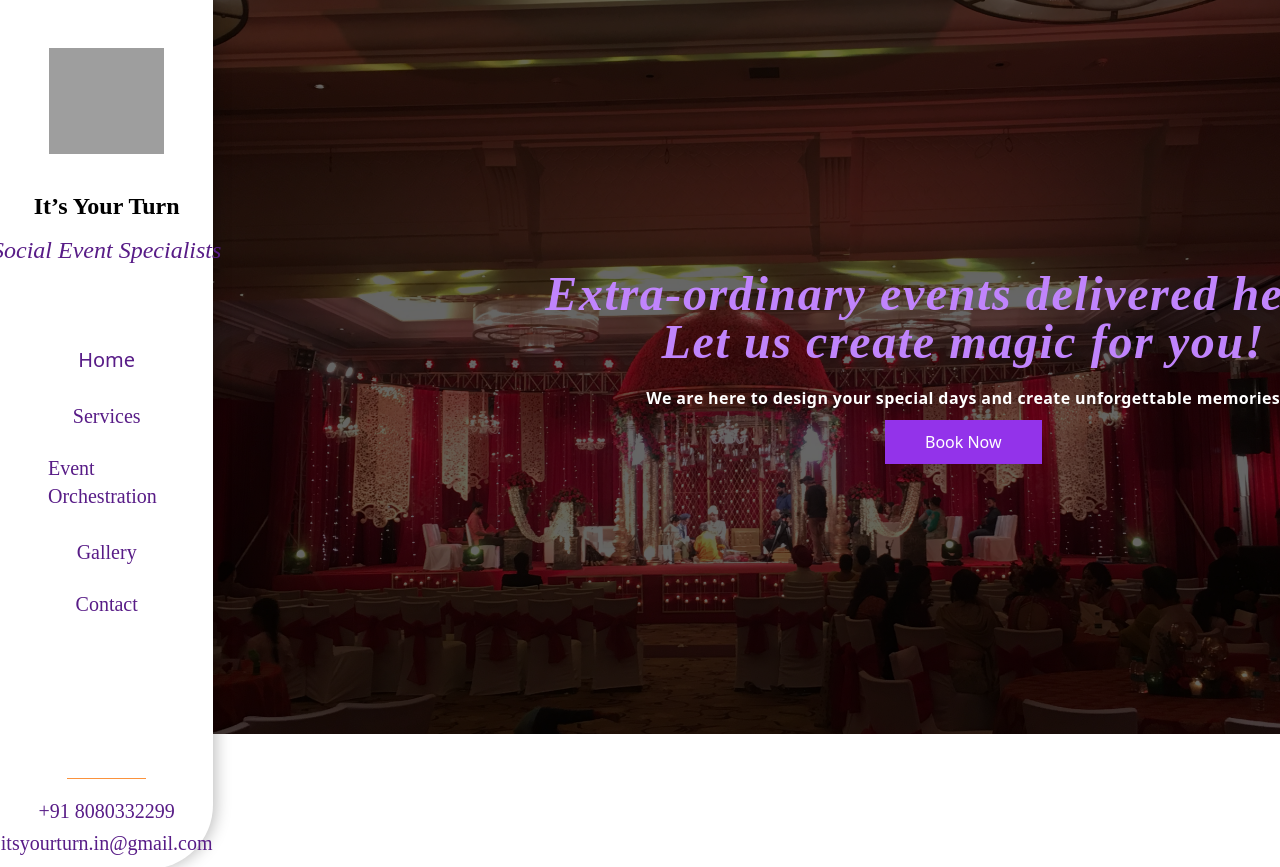
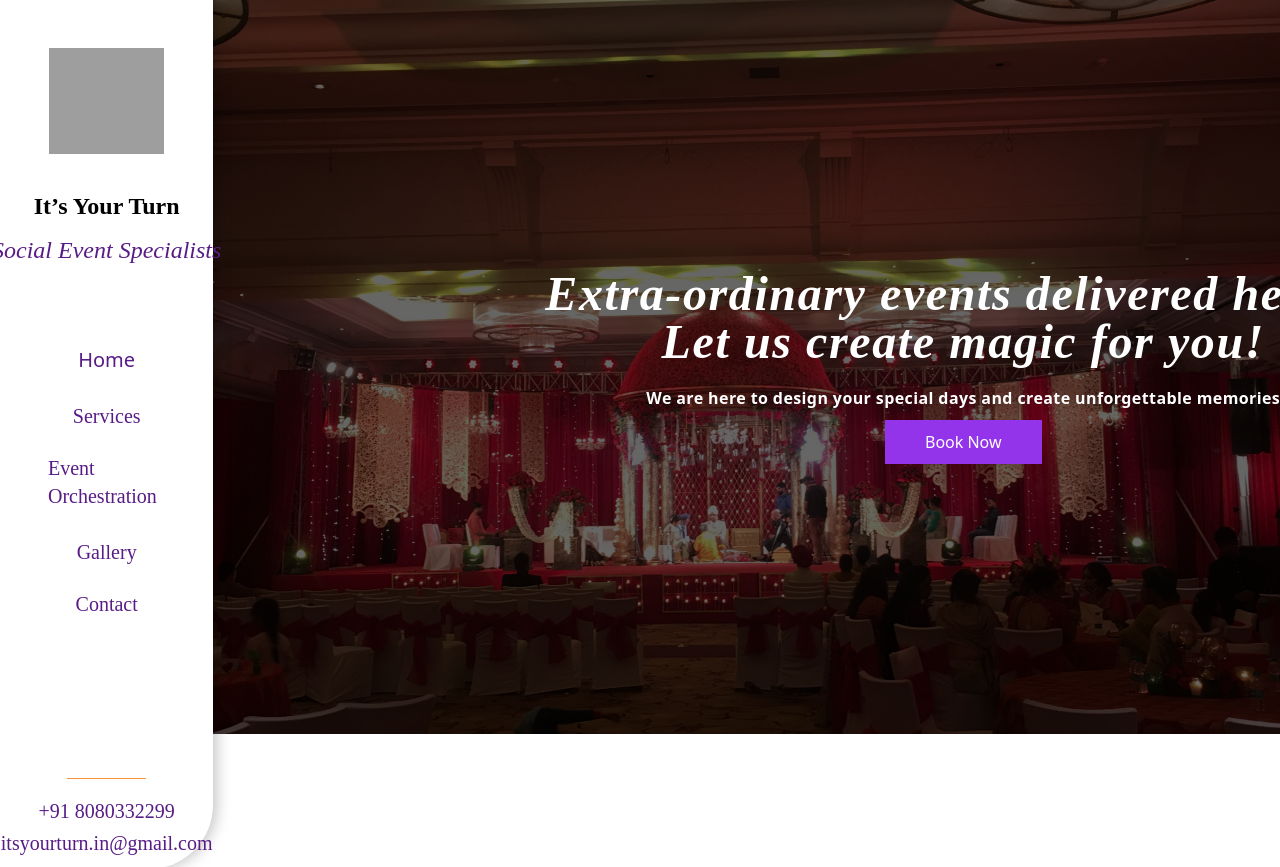
Before and after one commit to muminbhat/itsyourturnorg, a React (Create React App) app: page / in a window 1280 px wide. Shown: the top 867 px of the page. Built offline with nearby package versions, Linux system fonts and the light colour scheme; grey boxes are pictures that could not be loaded.

Commit message:
text white hero

```diff
--- a/src/pages/HomePage.jsx
+++ b/src/pages/HomePage.jsx
@@ -152,7 +152,7 @@ const HomePage = () => {
     ))}
     <div className="absolute inset-0 bg-black opacity-60"/>
             <div className="flex relative flex-col px-9 py-5 left-0 lg:left-16 xl:left-60 max-w-full rounded-br-3xl">
-              <div className="text-1xl tracking-widest text-center text-purple-400 max-md:max-w-full">
+              <div className="text-1xl tracking-widest text-center text-white max-md:max-w-full">
               <h4 className="italic text-5xl font-bold">  Extra-ordinary events delivered here....</h4>
 
                 <h4 className="italic text-5xl font-bold">Let us create magic for you!{" "}</h4>
```
